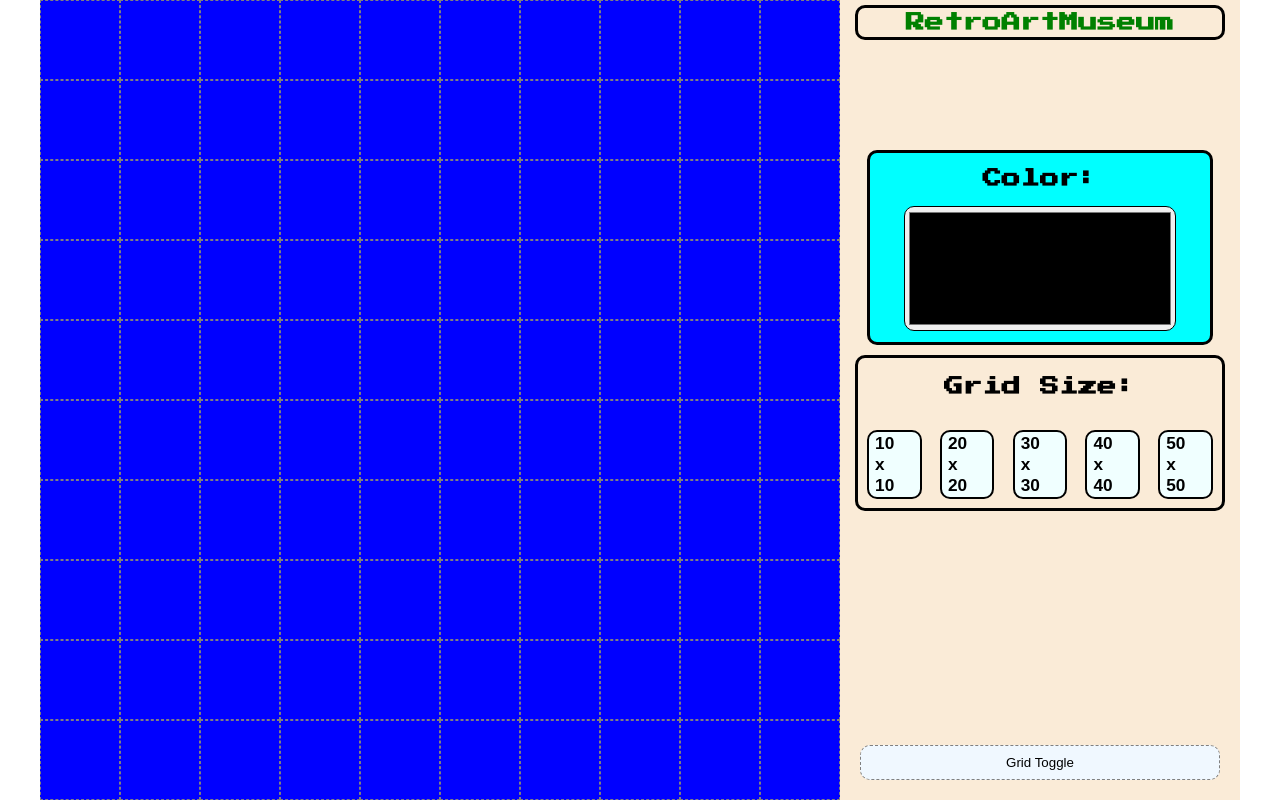
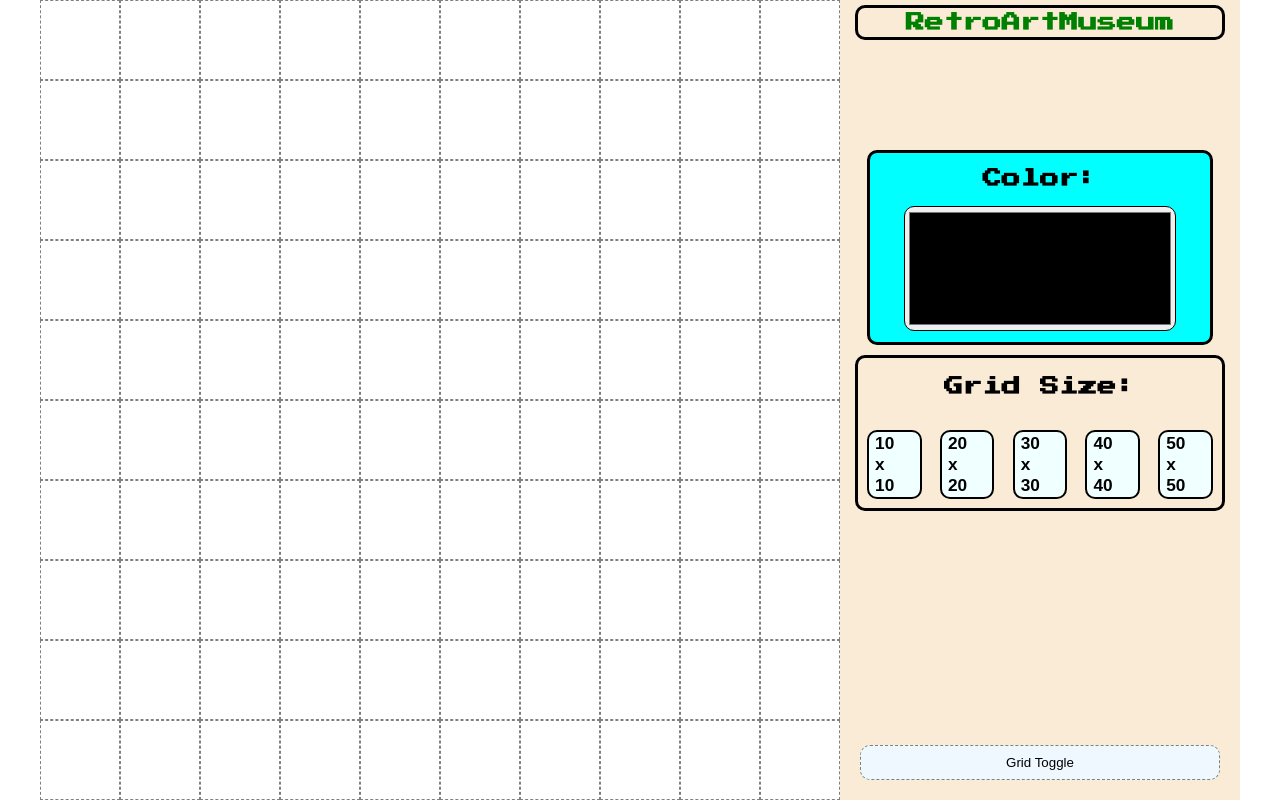
Before and after one commit to pixelmane/exp, a React (Create React App) app: page / in a window 1280 px wide. Built offline with nearby package versions, Linux system fonts and the light colour scheme.

Commit message:
Change starting canvas background to white

```diff
--- a/src/components/squares.js
+++ b/src/components/squares.js
@@ -4,7 +4,7 @@ export class Squares extends  React.Component {
     constructor(props){
         super(props);
         this.state = {
-            colorArray: new Array(rowSize * rowSize).fill('blue'),
+            colorArray: new Array(rowSize * rowSize).fill('white'),
             numberOfSquares: rowSize * rowSize,
             myColor: 'black',
             grid: '1px dashed grey',
```
